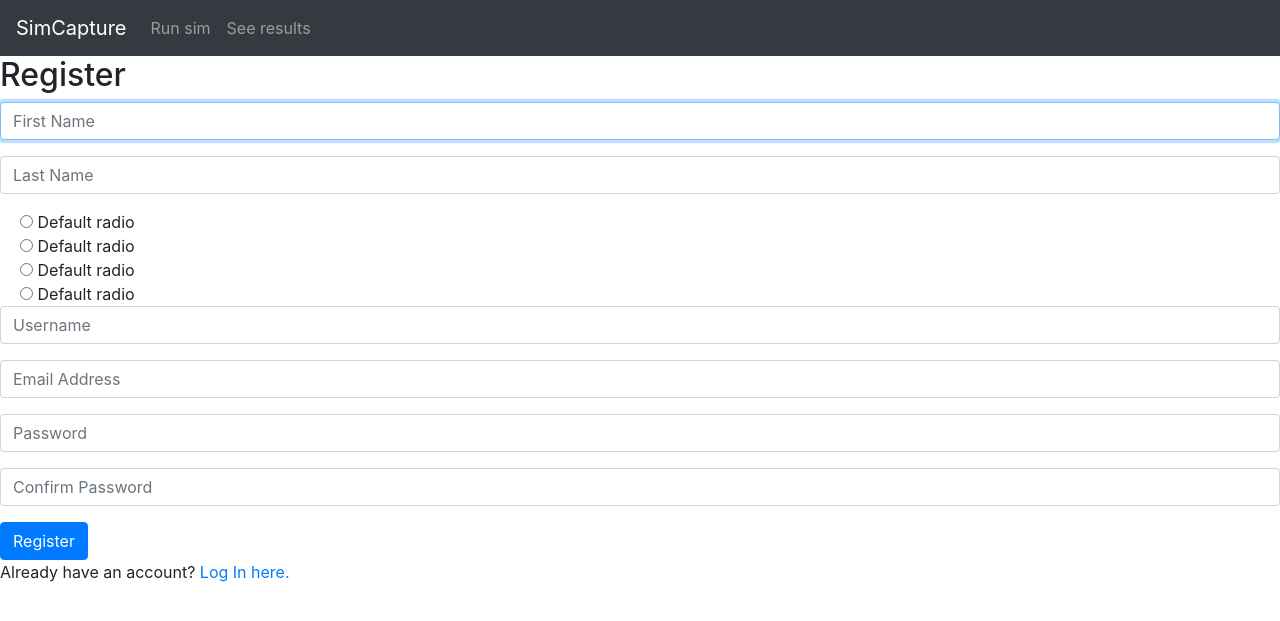
After one commit to siorm2310/CS50_Project5, a Django app: page /register in a window 1280 px wide. The commit adds this page. Shown: the top 621 px of the page. Run offline with Django 3.2, Linux system fonts and the light colour scheme; some libraries are stand-ins or nearby versions.

Commit message:
random commit

```diff
--- a/TestResults/models.py
+++ b/TestResults/models.py
@@ -1,7 +1,7 @@
 from django.db import models
 from django.contrib.auth.models import AbstractUser
 from django.utils.translation import gettext_lazy as _
-
+from django.utils.timezone import now
 # Create your models here.
 
 class User(AbstractUser):
@@ -14,6 +14,8 @@ class User(AbstractUser):
 
     title = models.CharField(max_length=5 ,choices=TitleChoices.choices, default=TitleChoices.MISTER)
 
+    def set_username(self):
+        self.username = f"{self.first_name} {self.last_name}"
     def __str__(self):
         return f"{self.title} {self.username}"
 
@@ -23,4 +25,6 @@ class PhysicalProblem(models.Model):
 class TestData(models.Model):
     name = models.CharField(max_length=32,help_text="Name of the physical problem to solve")
     user = models.ForeignKey(User,related_name="user",on_delete=models.CASCADE)
+    submit_date = models.DateTimeField(default=now())
+    problem = models.ForeignKey(PhysicalProblem,related_name="Physical_problem",on_delete=models.CASCADE,default=None)
     datafile = models.FileField(upload_to=f"Tests\\users")
--- a/TestResults/static/TestResults/css/main.css
+++ b/TestResults/static/TestResults/css/main.css
@@ -0,0 +1,6 @@
+.chart-container{
+    position: relative;
+    margin: auto;
+    height: 45vh;
+    width: 40vw;
+}
--- a/TestResults/static/TestResults/js/main.js
+++ b/TestResults/static/TestResults/js/main.js
@@ -0,0 +1,37 @@
+var ctx = document.getElementById('graph-area').getContext('2d');
+var myChart = new Chart(ctx, {
+    type: 'bar',
+    data: {
+        labels: ['Red', 'Blue', 'Yellow', 'Green', 'Purple', 'Orange'],
+        datasets: [{
+            label: '# of Votes',
+            data: [12, 19, 3, 5, 2, 3],
+            backgroundColor: [
+                'rgba(255, 99, 132, 0.2)',
+                'rgba(54, 162, 235, 0.2)',
+                'rgba(255, 206, 86, 0.2)',
+                'rgba(75, 192, 192, 0.2)',
+                'rgba(153, 102, 255, 0.2)',
+                'rgba(255, 159, 64, 0.2)'
+            ],
+            borderColor: [
+                'rgba(255, 99, 132, 1)',
+                'rgba(54, 162, 235, 1)',
+                'rgba(255, 206, 86, 1)',
+                'rgba(75, 192, 192, 1)',
+                'rgba(153, 102, 255, 1)',
+                'rgba(255, 159, 64, 1)'
+            ],
+            borderWidth: 1
+        }]
+    },
+    options: {
+        scales: {
+            yAxes: [{
+                ticks: {
+                    beginAtZero: true
+                }
+            }]
+        }
+    }
+});
--- a/TestResults/templates/TestResults/layout.html
+++ b/TestResults/templates/TestResults/layout.html
@@ -6,6 +6,7 @@
     <meta name="viewport" content="width=device-width, initial-scale=1.0">
     <title>SimCapture</title>
     <link rel="stylesheet" href="{% static 'TestResults/css/main.css'%}">
+    <script defer src="{% static 'TestResults/js/main.js'%}"></script>
     <script src="https://cdnjs.cloudflare.com/ajax/libs/Chart.js/2.9.4/Chart.bundle.min.js" integrity="sha512-SuxO9djzjML6b9w9/I07IWnLnQhgyYVSpHZx0JV97kGBfTIsUYlWflyuW4ypnvhBrslz1yJ3R+S14fdCWmSmSA==" crossorigin="anonymous"></script>
     <link rel="stylesheet" href="https://cdnjs.cloudflare.com/ajax/libs/Chart.js/2.9.4/Chart.min.css" integrity="sha512-/zs32ZEJh+/EO2N1b0PEdoA10JkdC3zJ8L5FTiQu82LR9S/rOQNfQN7U59U9BC12swNeRAz3HSzIL2vpp4fv3w==" crossorigin="anonymous" />
     <link rel="stylesheet" href="https://maxcdn.bootstrapcdn.com/bootstrap/4.0.0/css/bootstrap.min.css" integrity="sha384-Gn5384xqQ1aoWXA+058RXPxPg6fy4IWvTNh0E263XmFcJlSAwiGgFAW/dAiS6JXm" crossorigin="anonymous">
--- /dev/null
+++ b/TestResults/templates/TestResults/register.html
@@ -0,0 +1,60 @@
+{% extends "TestResults/layout.html" %}
+
+{% block body %}
+
+    <h2>Register</h2>
+
+    {% if message %}
+        <div>{{ message }}</div>
+    {% endif %}
+
+    <form action="{% url 'register' %}" method="post">
+        {% csrf_token %}
+        <div class="form-group">
+            <input class="form-control" autofocus type="text" name="first_name" placeholder="First Name">
+        </div>
+        <div class="form-group">
+            <input class="form-control" type="text" name="last_name" placeholder="Last Name">
+        </div>
+        <div class="form-check">
+            <input type="radio" name="title" id="Mister">
+            <label class="form-check-label" for="Mister">
+                Default radio
+              </label>
+        </div>
+        <div class="form-check">
+            <input type="radio" name="title" id="Missus">
+            <label class="form-check-label" for="Missus">
+                Default radio
+              </label>
+        </div>
+        <div class="form-check">
+            <input type="radio" name="title" id="Doctor">
+            <label class="form-check-label" for="Doctor">
+                Default radio
+              </label>
+        </div>
+        <div class="form-check">
+            <input type="radio" name="title" id="Professor">
+            <label class="form-check-label" for="Professor">
+                Default radio
+              </label>
+        </div>
+        <div class="form-group">
+            <input class="form-control" type="text" name="username" placeholder="Username">
+        </div>
+        <div class="form-group">
+            <input class="form-control" type="email" name="email" placeholder="Email Address">
+        </div>
+        <div class="form-group">
+            <input class="form-control" type="password" name="password" placeholder="Password">
+        </div>
+        <div class="form-group">
+            <input class="form-control" type="password" name="confirmation" placeholder="Confirm Password">
+        </div>
+        <input class="btn btn-primary" type="submit" value="Register">
+    </form>
+
+    Already have an account? <a href="{% url 'login' %}">Log In here.</a>
+
+{% endblock %}
--- a/TestResults/templates/TestResults/throw_sim.html
+++ b/TestResults/templates/TestResults/throw_sim.html
@@ -6,7 +6,7 @@
     <h2>Enter the following parameters:</h2>
 </div>
     <hr>
-    <form class="container input-sim-form" method="POST">
+    <form class="container input-sim-form" method="POST" action="{% url 'simulation_api'%}">
         {% csrf_token %}
         <div class="form-group row">
             <label class="col-sm-2 col-form-label" for="height">Initial Height:</label>
@@ -29,7 +29,9 @@
         <button class="btn btn-primary" type="submit">Run Simulation!</button>
     </form>
 
+<div class="chart-container">
+    <canvas id="graph-area"></canvas>
+</div>
 
-<canvas class="graph-area"></canvas>
 
 {% endblock %}
--- a/TestResults/urls.py
+++ b/TestResults/urls.py
@@ -2,5 +2,10 @@ from django.urls import path
 from . import views
 
 urlpatterns = [
-    path("",views.index,name="index")
+    path("",views.index,name="index"),
+    path("login", views.login, name="login"),
+    path("logout", views.logout, name="logout"),
+    path("register", views.register, name="register"),
+    path("/api/sumbit",views.simulation_api,name="simulation_api"),
+    path("results/",views.ResultsView.as_view(),name="results"),
 ]
--- a/TestResults/views.py
+++ b/TestResults/views.py
@@ -1,6 +1,71 @@
-from django.shortcuts import render
+from django.shortcuts import render,redirect,reverse
+from django.contrib.auth import authenticate, login, logout
+from django.db import IntegrityError
+from django.views.generic import ListView
+from .models import TestData
+from .models import User
+# Create your views here.
 
-# Create your views here.
+def login_view(request):
+    if request.method == "POST":
+
+        # Attempt to sign user in
+        username = request.POST["username"]
+        password = request.POST["password"]
+        user = authenticate(request, username=username, password=password)
+
+        # Check if authentication successful
+        if user is not None:
+            login(request, user)
+            return redirect(reverse("index"))
+        else:
+            return render(request, "TestResults/login.html", {
+                "message": "Invalid username and/or password."
+            })
+    else:
+        return render(request, "TestResults/login.html")
+
+
+def logout_view(request):
+    logout(request)
+    return redirect(reverse("index"))
+
+
+def register(request):
+    if request.method == "POST":
+        first_name = request.POST["first_name"]
+        last_name = request.POST["last_name"]
+        email = request.POST["email"]
+
+        # Ensure password matches confirmation
+        password = request.POST["password"]
+        confirmation = request.POST["confirmation"]
+        if password != confirmation:
+            return render(request, "TestResults/register.html", {
+                "message": "Passwords must match."
+            })
+
+        # Attempt to create new user
+        try:
+            user = User.objects.create_user(username, email, password)
+            user.save()
+        except IntegrityError:
+            return render(request, "TestResults/register.html", {
+                "message": "Username already taken."
+            })
+        login(request, user)
+        return redirect(reverse("index"))
+    else:
+        return render(request, "TestResults/register.html")
+
 
 def index(request):
     return render(request,"TestResults/throw_sim.html")
+
+class ResultsView(ListView):
+    model = TestData
+
+def simulation_api(request):
+    if request.method == "POST":
+        pass
+    return
--- a/requirements.txt
+++ b/requirements.txt
@@ -5,8 +5,9 @@ Django==3.1.4
 isort==5.6.4
 lazy-object-proxy==1.4.3
 mccabe==0.6.1
+numpy==1.20.0rc2
 pylint==2.6.0
-pytz==2020.4
+pytz==2020.5
 six==1.15.0
 sqlparse==0.4.1
 toml==0.10.2
```
Also changed, not shown: TestResults/Algorithms/BallisticThrow.py (+9 -4 lines), TestResults/templates/TestResults/TestData_list.html (added, +14 -0 lines), TestResults/templates/TestResults/login.html (added, +24 -0 lines).
